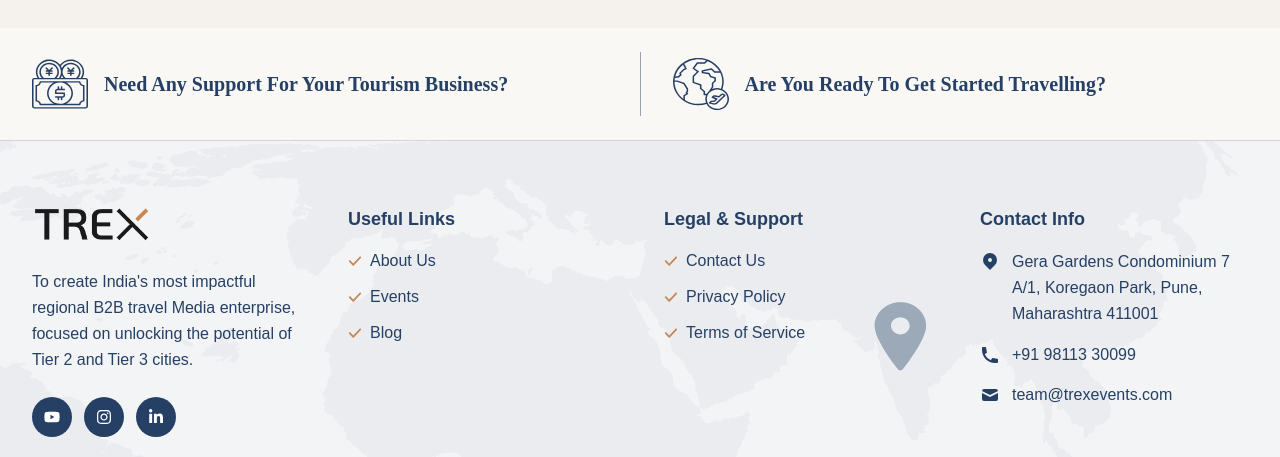
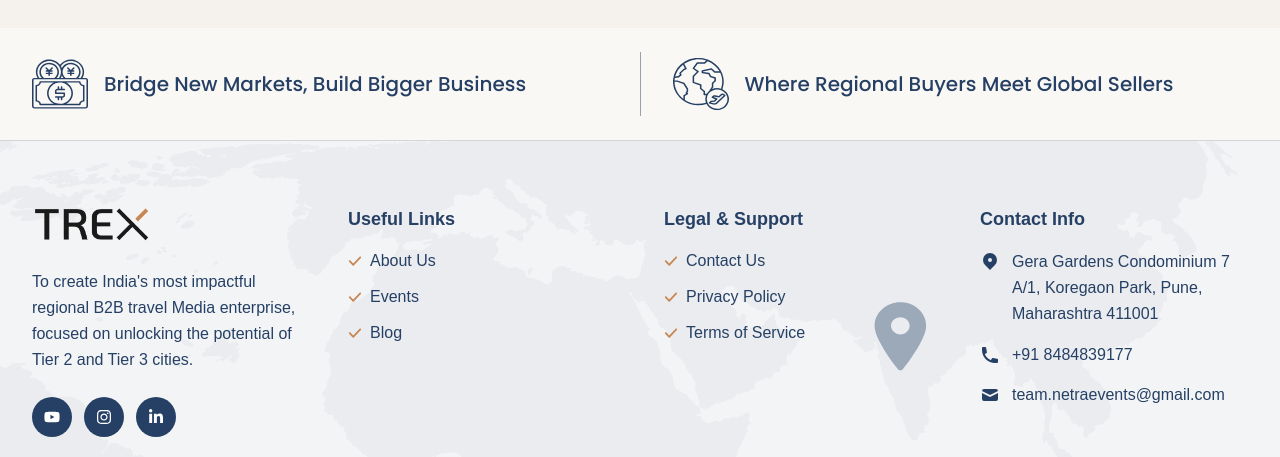
Before and after one commit to nilesh0700/Trex-Next, a Next.js app in the folder client/: page / in a window 1280 px wide. Shown: the part 4005-4462 px from the top of the page. Built offline with nearby package versions, Linux system fonts and the light colour scheme; no server answers.

Commit message:
Footer content changed

```diff
--- a/client/src/components/Footer.tsx
+++ b/client/src/components/Footer.tsx
@@ -53,8 +53,8 @@ const Footer = () => {
                   className="w-full h-full object-contain"
                 />
               </div>
-              <span className="font-['Plus_Jakarta_Sans'] text-lg xl:text-xl font-semibold text-[#264065] capitalize">
-                Need any support for your Tourism business?
+              <span className="font-['Poppins'] text-lg xl:text-xl font-medium text-[#264065] capitalize">
+                Bridge New Markets, Build Bigger Business
               </span>
             </div>
 
@@ -71,8 +71,8 @@ const Footer = () => {
                   className="w-full h-full object-contain"
                 />
               </div>
-              <span className="font-['Plus_Jakarta_Sans'] text-lg xl:text-xl font-semibold text-[#264065] capitalize">
-                Are you ready to get started travelling?
+              <span className="font-['Poppins'] text-lg xl:text-xl font-medium text-[#264065] capitalize">
+                Where Regional Buyers Meet Global Sellers
               </span>
             </div>
           </div>
@@ -122,13 +122,15 @@ const Footer = () => {
                     href="#"
                     className="w-10 h-10 bg-[#264065] hover:bg-[#1a2d47] rounded-full flex items-center justify-center transition-colors duration-300"
                     aria-label="Youtube"
+                    target="_blank"
                   >
                     <FaYoutube className="text-white text-base" />
                   </a>
                   <a
-                    href="#"
+                    href="https://www.instagram.com/trex.events/"
                     className="w-10 h-10 bg-[#264065] hover:bg-[#1a2d47] rounded-full flex items-center justify-center transition-colors duration-300"
                     aria-label="Instagram"
+                    target="_blank"
                   >
                     <FaInstagram className="text-white text-base" />
                   </a>
@@ -140,9 +142,10 @@ const Footer = () => {
                     <FaTwitter className="text-white text-base" />
                   </a> */}
                   <a
-                    href="#"
+                    href="https://www.linkedin.com/company/trex-eventss/"
                     className="w-10 h-10 bg-[#264065] hover:bg-[#1a2d47] rounded-full flex items-center justify-center transition-colors duration-300"
                     aria-label="LinkedIn"
+                    target="_blank"
                   >
                     <FaLinkedinIn className="text-white text-base" />
                   </a>
@@ -283,7 +286,7 @@ const Footer = () => {
                         <path d="M2 3a1 1 0 011-1h2.153a1 1 0 01.986.836l.74 4.435a1 1 0 01-.54 1.06l-1.548.773a11.037 11.037 0 006.105 6.105l.774-1.548a1 1 0 011.059-.54l4.435.74a1 1 0 01.836.986V17a1 1 0 01-1 1h-2C7.82 18 2 12.18 2 5V3z" />
                       </svg>
                       <p className="text-[#264065] text-sm lg:text-base">
-                      +91 98113 30099
+                        +91 8484839177
                       </p>
                     </div>
 
@@ -293,7 +296,7 @@ const Footer = () => {
                         <path d="M18 8.118l-8 4-8-4V14a2 2 0 002 2h12a2 2 0 002-2V8.118z" />
                       </svg>
                       <p className="text-[#264065] text-sm lg:text-base break-words">
-                        team@trexevents.com
+                        team.netraevents@gmail.com
                       </p>
                     </div>
                   </div>
--- a/client/src/components/WhyCitySection.tsx
+++ b/client/src/components/WhyCitySection.tsx
@@ -162,18 +162,14 @@ const WhyCitySection: React.FC<WhyCitySectionProps> = ({ cityName }) => {
           ))}
         </div>
 
-        {/* City Image Placeholder - Add your city hero image here */}
+        {/* City Image Section */}
         <div className="relative mb-16 lg:mb-20 rounded-3xl overflow-hidden shadow-2xl">
-          <div className="aspect-[21/9] bg-gradient-to-r from-[#264065] via-[#1a2d47] to-[#264065] flex items-center justify-center">
-            <div className="text-center text-white">
-              <div className="text-6xl mb-4">🏙️</div>
-              <p className="text-xl font-['Poppins']">
-                [Add stunning {cityName} cityscape or business district image here]
-              </p>
-              <p className="text-sm opacity-75 mt-2">
-                Recommended: High-quality panoramic view of {cityName}&apos;s business district or iconic landmarks
-              </p>
-            </div>
+          <div className="aspect-[21/9] relative">
+            <img
+              src="/assets/pune.jpeg"
+              alt={`${cityName} cityscape`}
+              className="w-full h-full object-cover"
+            />
           </div>
           {/* Overlay Elements */}
           <div className="absolute inset-0 bg-gradient-to-t from-black/50 via-transparent to-transparent"></div>
```
Also changed, not shown: client/public/assets/pune.jpeg (added), 1 other file (tests, documents, lock files or other folders).
